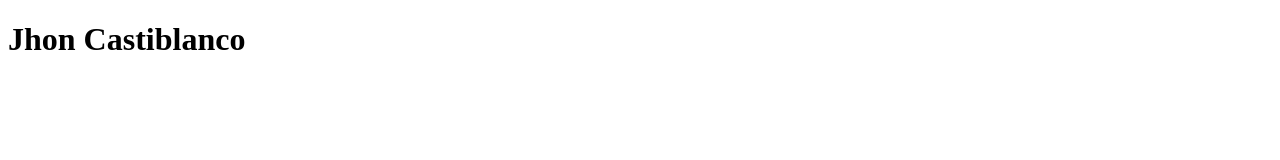
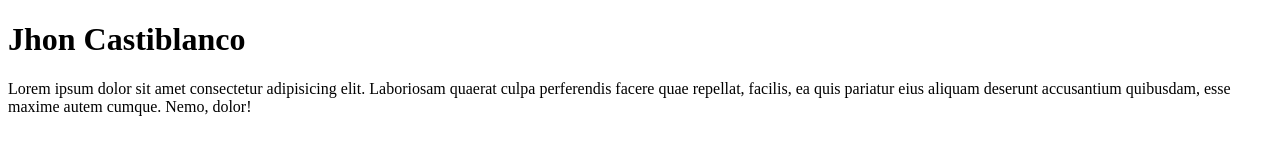
Before and after one commit to Jjcastiblanco/Colaboration, a plain HTML site: page index.html in a window 1280 px wide. Drawn offline with Linux system fonts and the light colour scheme.

Commit message:
Añadiendo etiqueta p

```diff
--- a/index.html
+++ b/index.html
@@ -8,5 +8,11 @@
 </head>
 <body>
     <h1> Jhon Castiblanco</h1>
+    <P>
+        Lorem ipsum dolor sit amet consectetur
+         adipisicing elit. Laboriosam quaerat
+         culpa perferendis facere quae repellat,
+         facilis, ea quis pariatur eius aliquam deserunt accusantium quibusdam, esse maxime autem cumque. Nemo, dolor!
+    </P>
 </body>
 </html>
```
